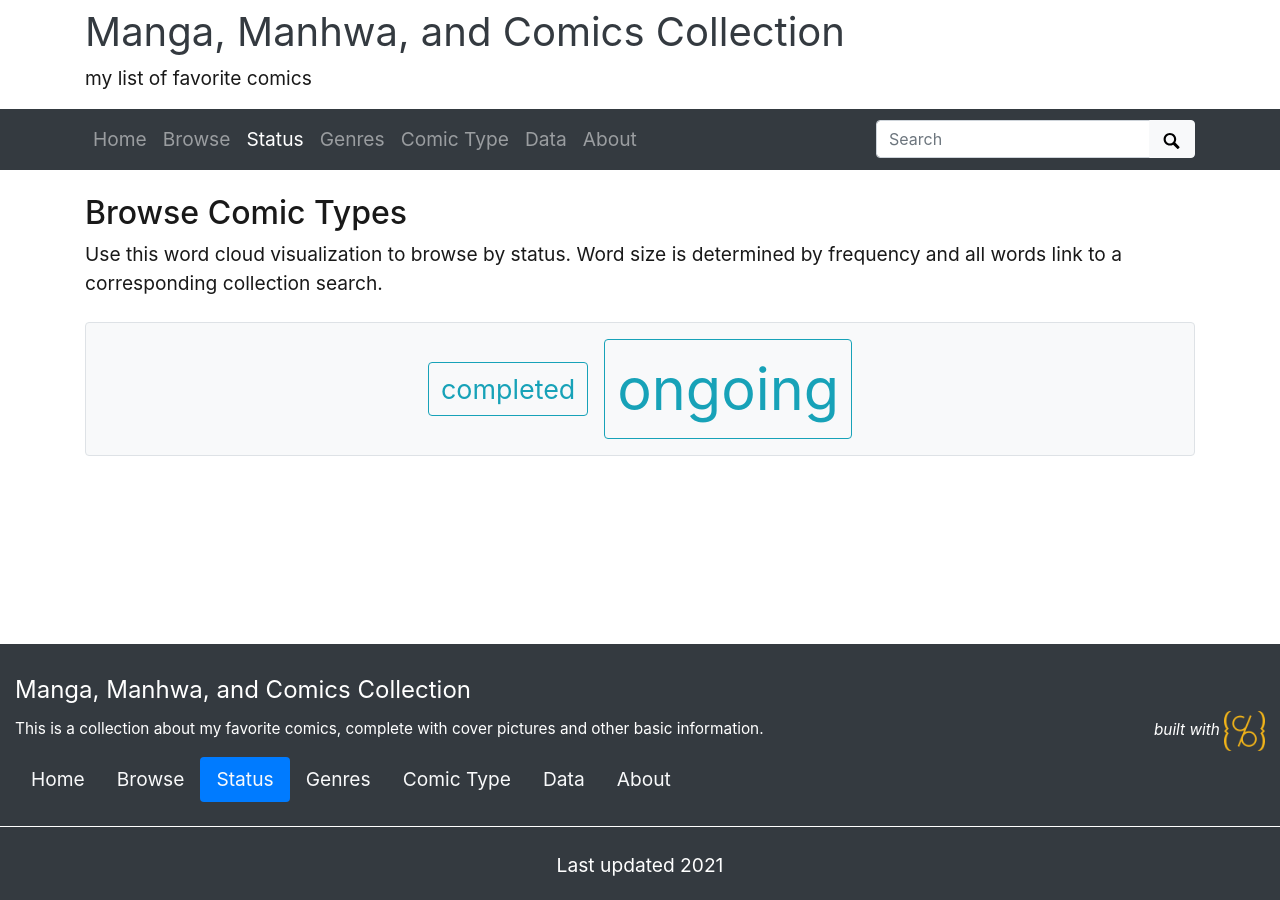
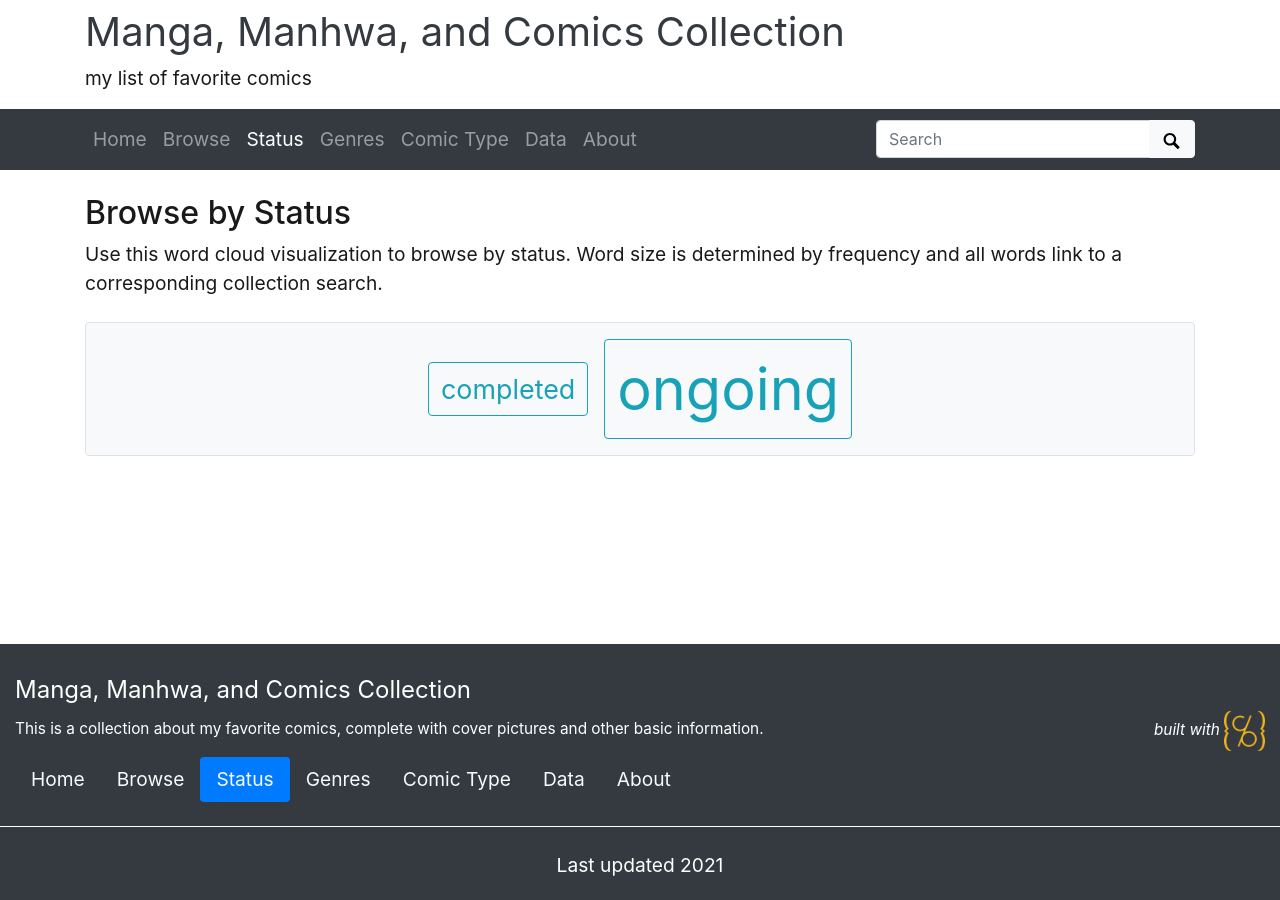
Before and after one commit to jsu122/Manga-Manhwa-and-Comics-Collection, a Jekyll site: the page built from pages/status.md, in a window 1280 px wide. Built offline with Jekyll 4.4.1, drawn with Linux system fonts in a browser that asks for light colours.

Commit message:
Update and rename map.md to status.md

```diff
--- a/pages/map.md
+++ b/pages/status.md
@@ -9,7 +9,7 @@
 cloud-fields: status
 ---
 
-## Browse Comic Types
+## Browse by Status
 
 Use this word cloud visualization to browse by status.
 Word size is determined by frequency and all words link to a corresponding collection search.
```
